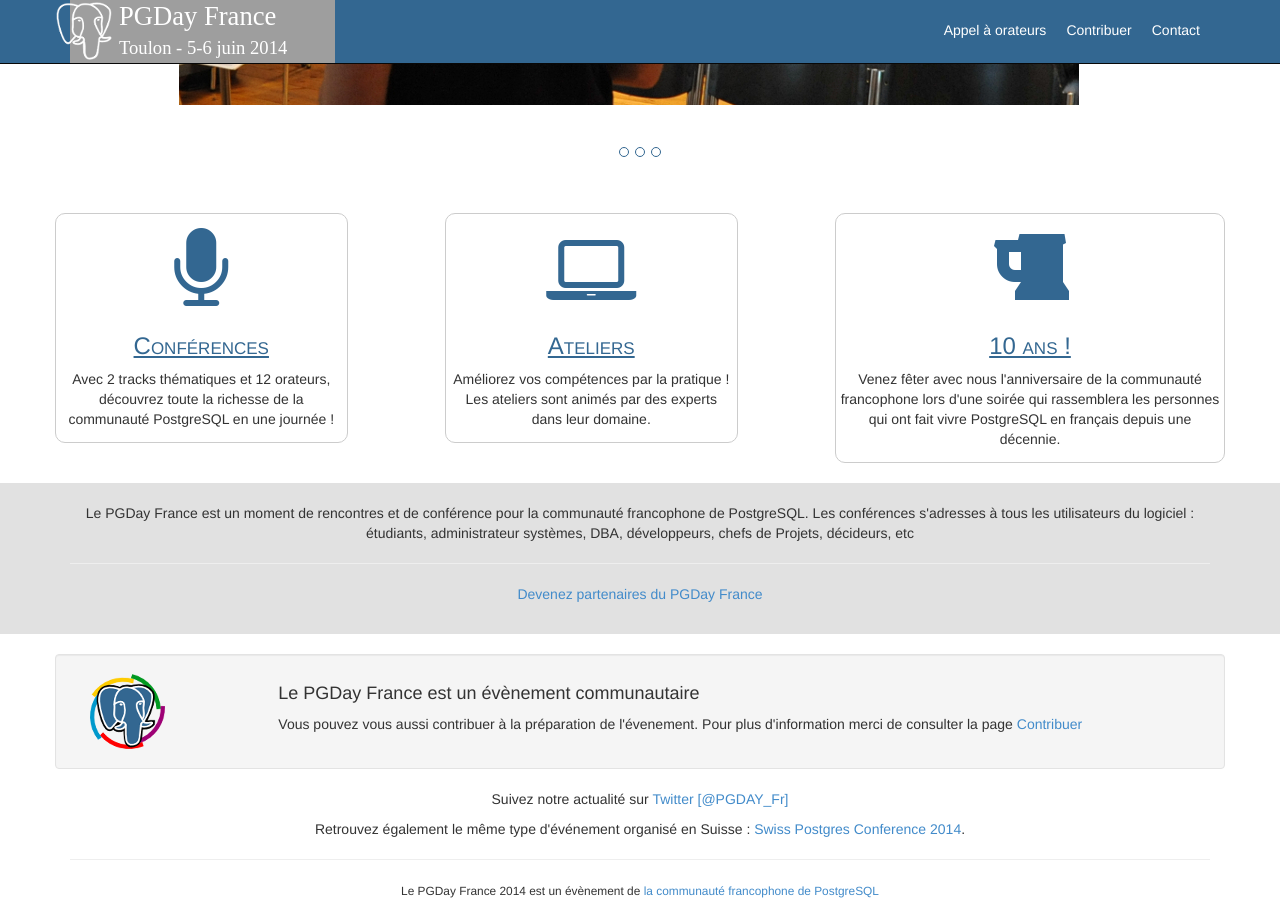
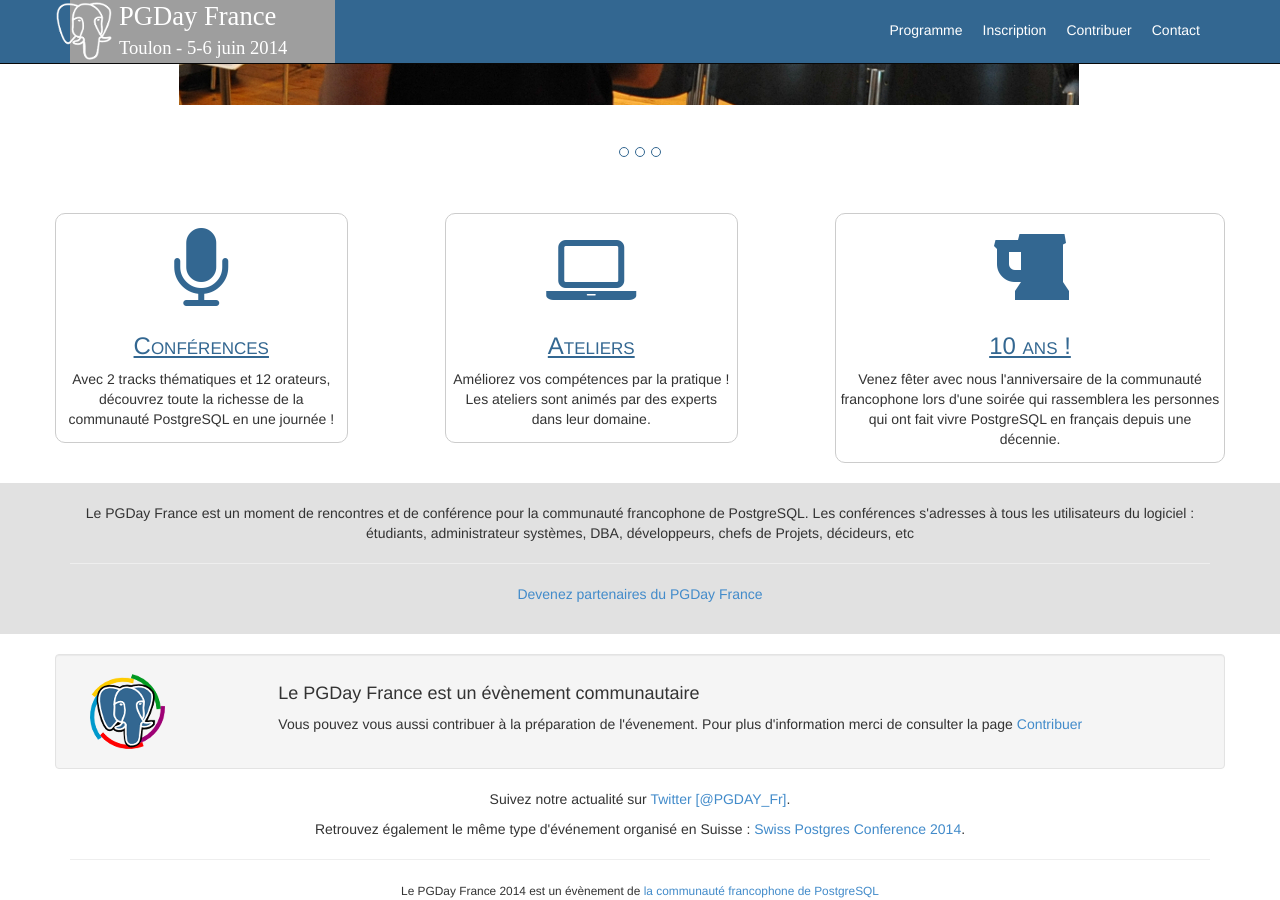
Before and after one commit to postgresqlfr/2024.pgday.fr, a Jekyll site: the page built from index.html, in a window 1280 px wide and 900 px high, scrolled down 495 px. Built offline with Jekyll 4.4.1, drawn with Linux system fonts in a browser that asks for light colours; Markdown is read by kramdown in place of the engine named in the settings; grey boxes are pictures that could not be loaded.

Commit message:
Change menu to include pages Inscription and Programme

```diff
--- a/_layouts/default.html
+++ b/_layouts/default.html
@@ -33,7 +33,8 @@
 
         <div class="collapse navbar-collapse navbar-ex1-collapse">
           <ul class="nav navbar-nav navbar-right">
-            <li><a href="appel.html">Appel à orateurs</a></li>
+            <li><a href="programme.html">Programme</a></li>
+            <li><a href="inscription.html">Inscription</a></li>
             <li><a href="contribuer.html">Contribuer</a></li>
             <li><a href="contact.html">Contact</a></li>
           </ul>
```
Also changed, not shown: other parts of _layouts/default.html (+1 -1 lines).
